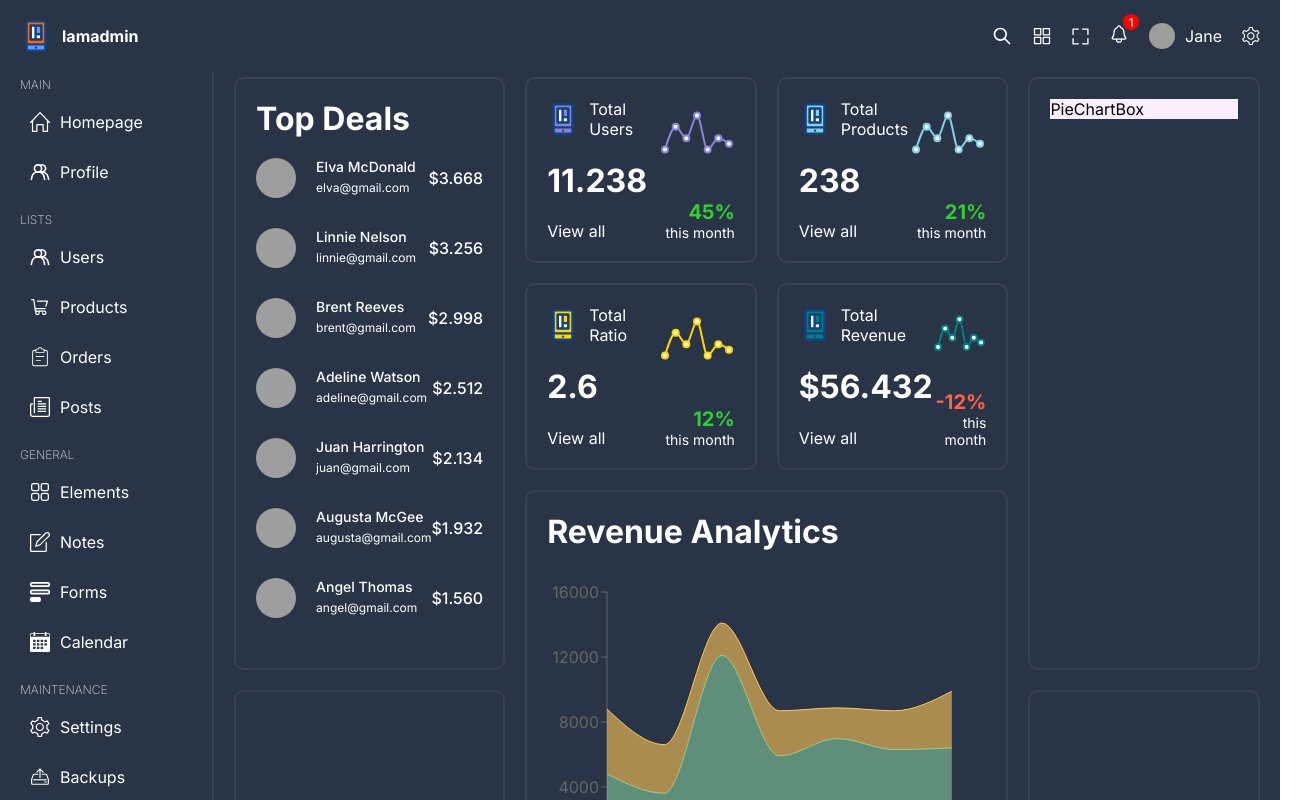
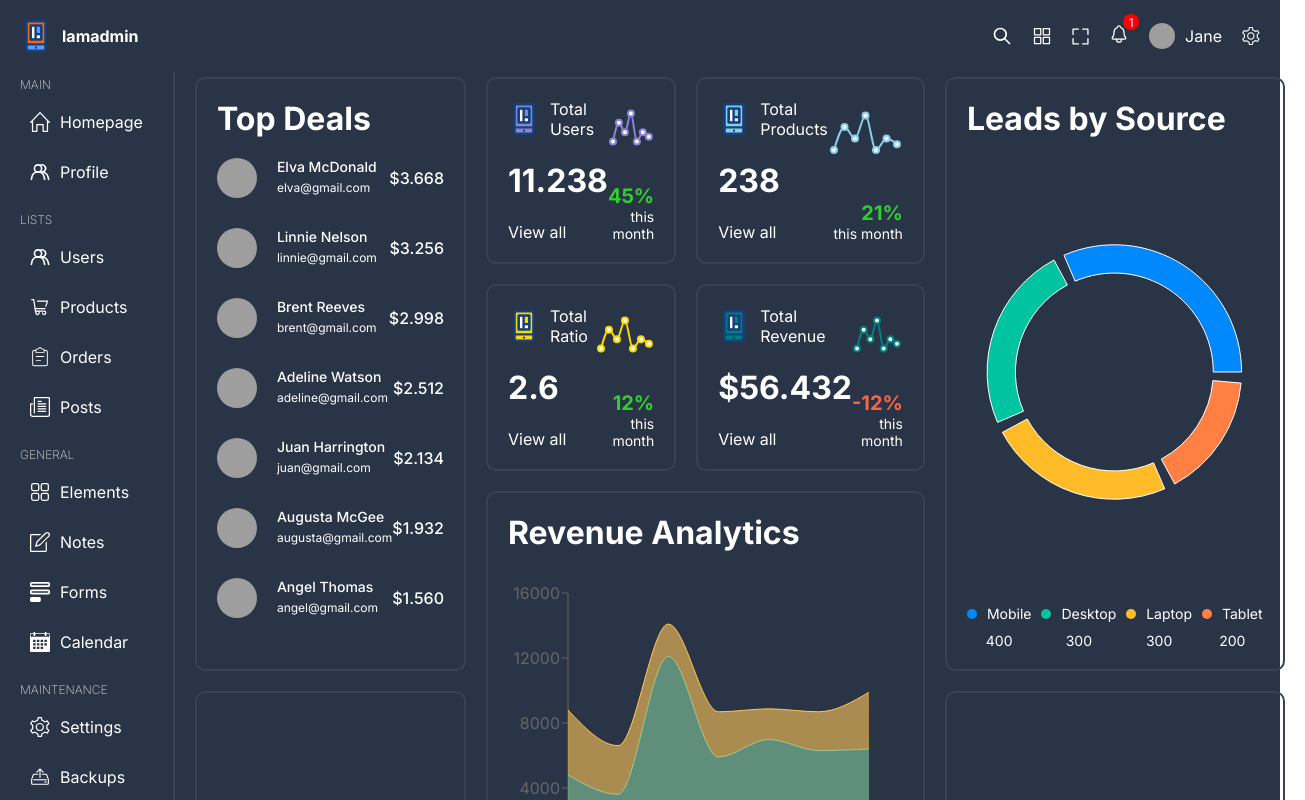
Before and after one commit to rrg1459/react-admin, a React (Vite) app: page / in a window 1280 px wide. Shown: the top 800 px of the page, 1305 px wide, since content can reach past the window. Built offline with nearby package versions, Linux system fonts and the light colour scheme; grey boxes are pictures that could not be loaded.

Commit message:
Add content and style to PiechartBox

```diff
--- a/src/components/pieChartBox/PieChartBox.tsx
+++ b/src/components/pieChartBox/PieChartBox.tsx
@@ -1,9 +1,48 @@
-import './pieChartBox.scss';
+import { Cell, Pie, PieChart, ResponsiveContainer, Tooltip } from "recharts";
+import "./pieChartBox.scss";
+
+const data = [
+  { name: "Mobile", value: 400, color: "#0088FE" },
+  { name: "Desktop", value: 300, color: "#00C49F" },
+  { name: "Laptop", value: 300, color: "#FFBB28" },
+  { name: "Tablet", value: 200, color: "#FF8042" },
+];
 
 const PieChartBox = () => {
   return (
     <div className="pieChartBox">
-      PieChartBox
+      <h1>Leads by Source</h1>
+      <div className="chart">
+        <ResponsiveContainer width="99%" height={300}>
+          <PieChart>
+            <Tooltip
+              contentStyle={{ background: "white", borderRadius: "5px" }}
+            />
+            <Pie
+              data={data}
+              innerRadius={"70%"}
+              outerRadius={"90%"}
+              paddingAngle={5}
+              dataKey="value"
+            >
+              {data.map((item) => (
+                <Cell key={item.name} fill={item.color} />
+              ))}
+            </Pie>
+          </PieChart>
+        </ResponsiveContainer>
+      </div>
+      <div className="options">
+        {data.map((item) => (
+          <div className="option" key={item.name}>
+            <div className="title">
+              <div className="dot" style={{ backgroundColor: item.color }} />
+              <span>{item.name}</span>
+            </div>
+            <span>{item.value}</span>
+          </div>
+        ))}
+      </div>
     </div>
   );
 };
--- a/src/components/pieChartBox/pieChartBox.scss
+++ b/src/components/pieChartBox/pieChartBox.scss
@@ -1,4 +1,40 @@
 .pieChartBox {
-  background-color: #fbeeff;
-  color: #000;
+  height: 100%;
+  display: flex;
+  flex-direction: column;
+  justify-content: space-between;
+
+  .chart {
+    display: flex;
+    align-items: center;
+    justify-content: center;
+    width: 100%;
+    height: 100%;
+  }
+
+  .options {
+    display: flex;
+    justify-content: space-between;
+    gap: 10px;
+    font-size: 14px;
+
+    .option {
+      display: flex;
+      flex-direction: column;
+      gap: 10px;
+      align-items: center;
+
+      .title {
+        display: flex;
+        gap: 10px;
+        align-items: center;
+
+        .dot {
+          width: 10px;
+          height: 10px;
+          border-radius: 50%;
+        }
+      }
+    }
+  }
 }
```
